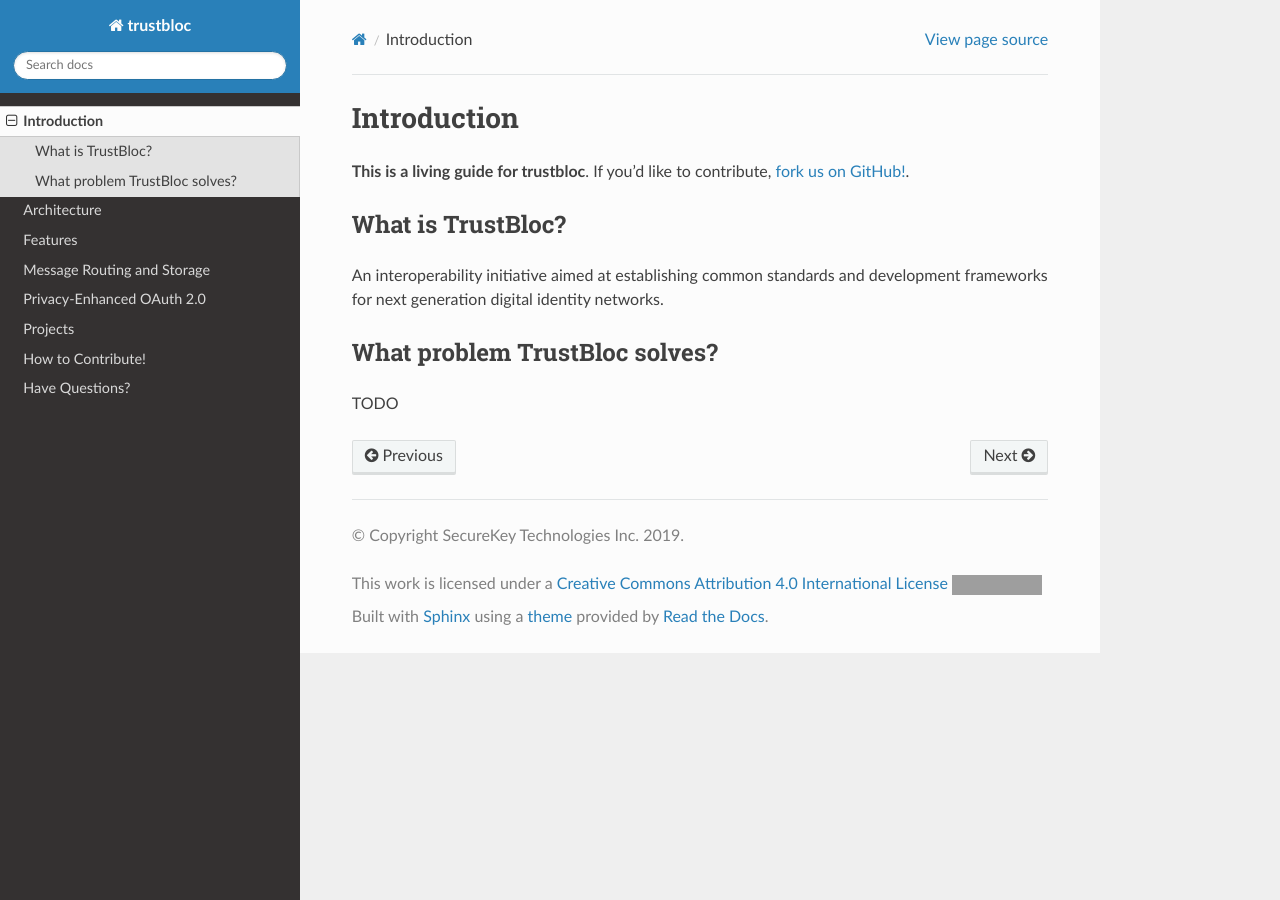
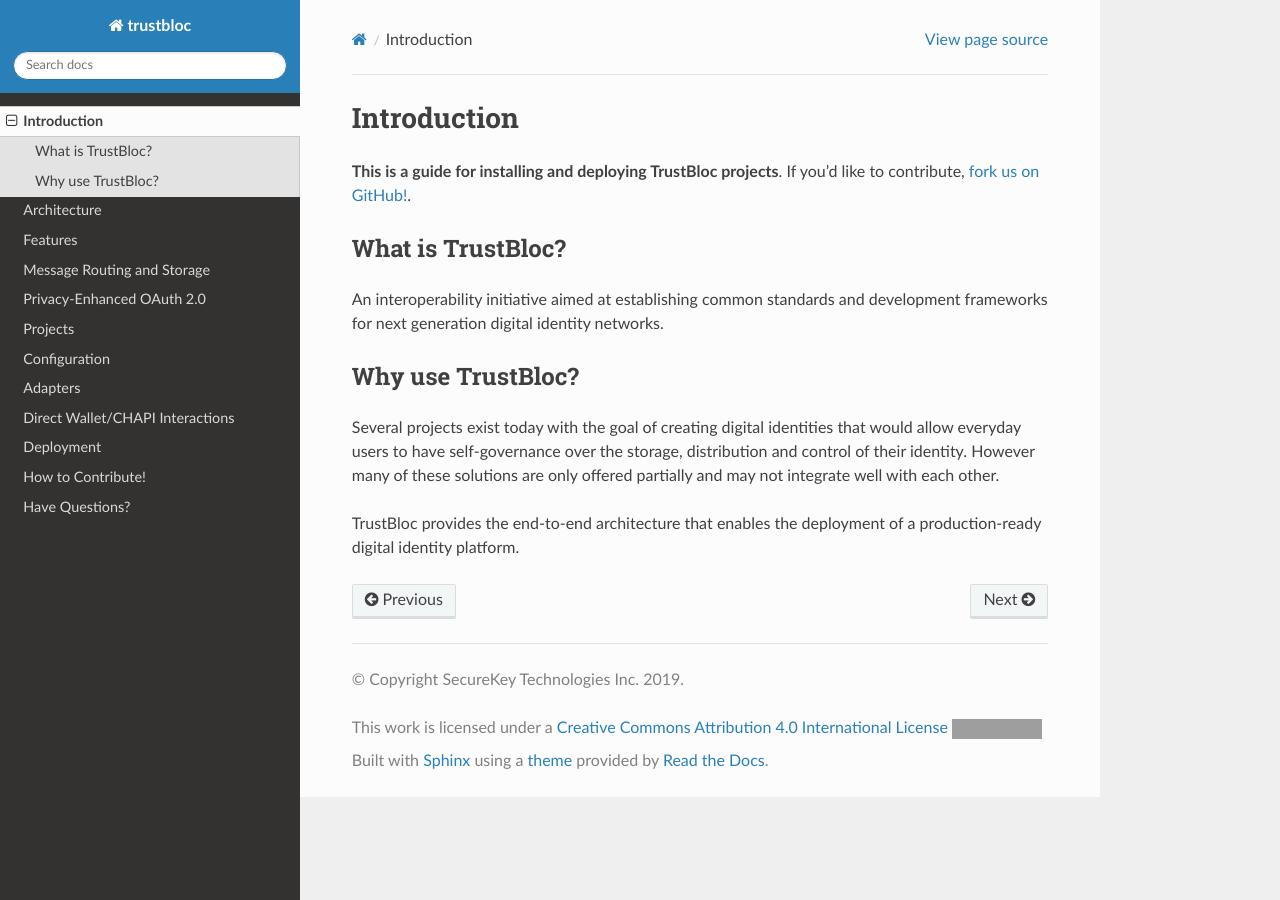
Before and after one commit to trustbloc/docs, a Sphinx documentation site: the page built from docs/source/introduction.rst, in a window 1280 px wide. Built offline with Sphinx 7.4.7 and the Read the Docs theme 2.0.0, drawn with Linux system fonts in a browser that asks for light colours; grey boxes are pictures that could not be loaded.

Commit message:
docs: added more templates and made general updates
Signed-off-by: Tomisin Jenrola <tomisin.jenrola@securekey.com>

```diff
--- a/README.md
+++ b/README.md
@@ -1 +1,7 @@
 # bloc-docs
+
+This repository contains the assets and template files for documentation of [TrustBloc](https://github.com/trustbloc) projects.
+
+## Contributing
+
+We welcome contributions from anyone in the community. Follow our [community guidelines](https://github.com/trustbloc/community/blob/master/CONTRIBUTING.md) to learn how to contribute to this repository.
--- a/docs/source/conf.py
+++ b/docs/source/conf.py
@@ -16,12 +16,15 @@
 # import sys
 # sys.path.insert(0, os.path.abspath('.'))
 
+import datetime
 
 # -- Project information -----------------------------------------------------
 
 project = u'trustbloc'
-copyright = u'2019, SecureKey Technologies Inc.'
 author = u'SecureKey Technologies Inc.'
+
+now = datetime.datetime.now()
+copyright = u'{}, {}'.format(now.year, author)
 
 # The short X.Y version
 version = u''
@@ -77,7 +80,6 @@
 html_theme = 'sphinx_rtd_theme'
 html_theme_options = {
     'logo_only': False,
-    'display_version': True,
     'collapse_navigation': True,
     'sticky_navigation': True,
     'display_version': True,
@@ -137,7 +139,7 @@
 # (source start file, target name, title,
 #  author, documentclass [howto, manual, or own class]).
 latex_documents = [
-    (master_doc, 'trustbloc.tex', u'trustbloc Documentation',
+    (master_doc, 'trustbloc.tex', u'TrustBloc Documentation',
      u'SecureKey', 'manual'),
 ]
 
@@ -147,7 +149,7 @@
 # One entry per manual page. List of tuples
 # (source start file, name, description, authors, manual section).
 man_pages = [
-    (master_doc, 'trustbloc', u'trustbloc Documentation',
+    (master_doc, 'trustbloc', u'TrustBloc Documentation',
      [author], 1)
 ]
 
@@ -158,8 +160,8 @@
 # (source start file, target name, title, author,
 #  dir menu entry, description, category)
 texinfo_documents = [
-    (master_doc, 'trustbloc', u'trustbloc Documentation',
-     author, 'trustbloc', 'One line description of project.',
+    (master_doc, 'trustbloc', u'TrustBloc Documentation',
+     author, 'trustbloc', 'Open source digital identity solutions.',
      'Miscellaneous'),
 ]
 
--- /dev/null
+++ b/docs/source/configuration_deployment.rst
@@ -0,0 +1,43 @@
+Configuration
+-------------
+
+**Relying Party (RP)**
+^^^^^^^^^^^^^^^^^^^^^^
+TODO
+
+**Issuer**
+^^^^^^^^^^
+TODO
+
+**Connect to the TrustBloc Testnet**
+^^^^^^^^^^^^^^^^^^^^^^^^^^^^^^^^^^^^
+TODO
+
+
+Adapters
+--------
+
+**RP Adapter**
+^^^^^^^^^^^^^^
+- `Integration guide <https://github.com/trustbloc/edge-adapter/tree/master/docs/rp>`__
+
+**Issuer Adapter**
+^^^^^^^^^^^^^^^^^^
+- `Integration guide <https://github.com/trustbloc/edge-adapter/tree/master/docs/issuer>`__
+
+
+Direct Wallet/CHAPI Interactions
+--------------------------------
+
+**VCS**
+^^^^^^^^^^^^^^
+- `Integration guide <https://github.com/trustbloc/edge-service/tree/master/docs/vc-rest>`__
+
+**Wallet**
+^^^^^^^^^^^^^^^^^^
+- `Integration guide <https://github.com/trustbloc/edge-agent/tree/master/docs>`__
+
+
+Deployment
+----------
+TODO
--- a/docs/source/index.rst
+++ b/docs/source/index.rst
@@ -1,4 +1,4 @@
-Trustbloc : Interoperable Development Framework
+TrustBloc : Interoperable Development Framework
 ===============================================
 
 .. image:: images/TrustBloc-Final.png
@@ -14,6 +14,7 @@
    agents/msg-routing-storage
    oauth2_priv
    projects
+   configuration_deployment
    contribution
    questions
 
--- a/docs/source/introduction.rst
+++ b/docs/source/introduction.rst
@@ -1,15 +1,21 @@
 Introduction
 ============
 
-**This is a living guide for trustbloc**. If you’d like to contribute, `fork us on GitHub!`_.
+**This is a guide for installing and deploying TrustBloc projects**. If you’d like to contribute, `fork us on GitHub!`_.
 
 What is TrustBloc?
 ^^^^^^^^^^^^^^^^^^
-An interoperability initiative aimed at establishing common standards and development frameworks for next generation digital identity networks.
+An interoperability initiative aimed at establishing common standards and
+development frameworks for next generation digital identity networks.
 
-What problem TrustBloc solves?
-^^^^^^^^^^^^^^^^^^^^^^^^^^^^^^
-TODO
+Why use TrustBloc?
+^^^^^^^^^^^^^^^^^^
+Several projects exist today with the goal of creating digital identities that would allow everyday
+users to have self-governance over the storage, distribution and control of their identity.
+However many of these solutions are only offered partially and may not integrate well with each other.
+
+TrustBloc provides the end-to-end architecture that enables the deployment of a production-ready
+digital identity platform.
 
 
 
--- a/docs/source/questions.rst
+++ b/docs/source/questions.rst
@@ -1,10 +1,7 @@
 Have Questions?
 ===============
 
-We try to maintain a comprehensive set of documentation for various
-audiences. However, we realize that often there are questions that
-remain unanswered. For any technical questions relating to TrustBloc
-not answered here, please use
+We try to maintain a comprehensive set of documentation for various audiences. However, we realize that often there are questions that remain unanswered. For any technical questions relating to a TrustBloc project not answered here, please use
 
 `Gitter <https://gitter.im/trustbloc/community?source=orgpage>`__  (an alternative to Slack) on the #trustbloc-questions channel.
 
```
Also changed, not shown: docs/source/projects.rst (+8 -0 lines).
